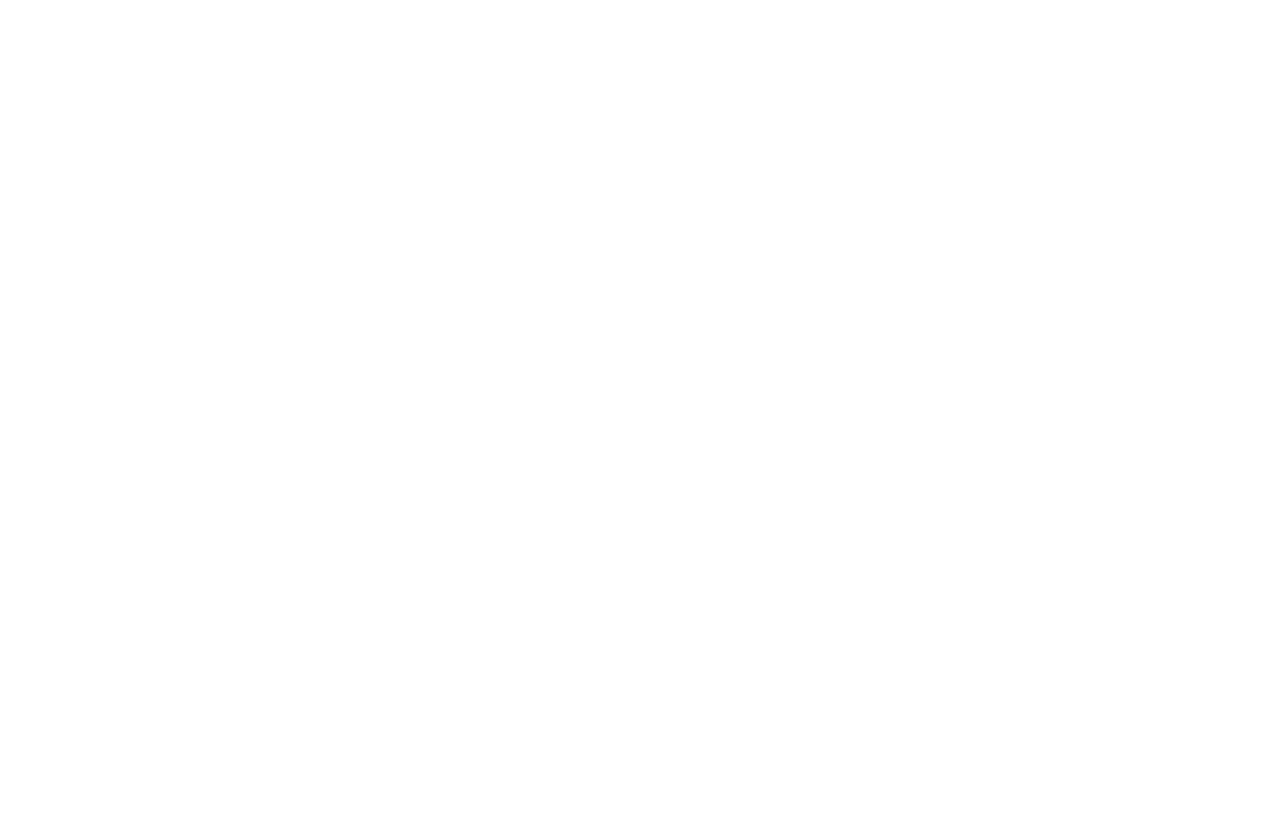
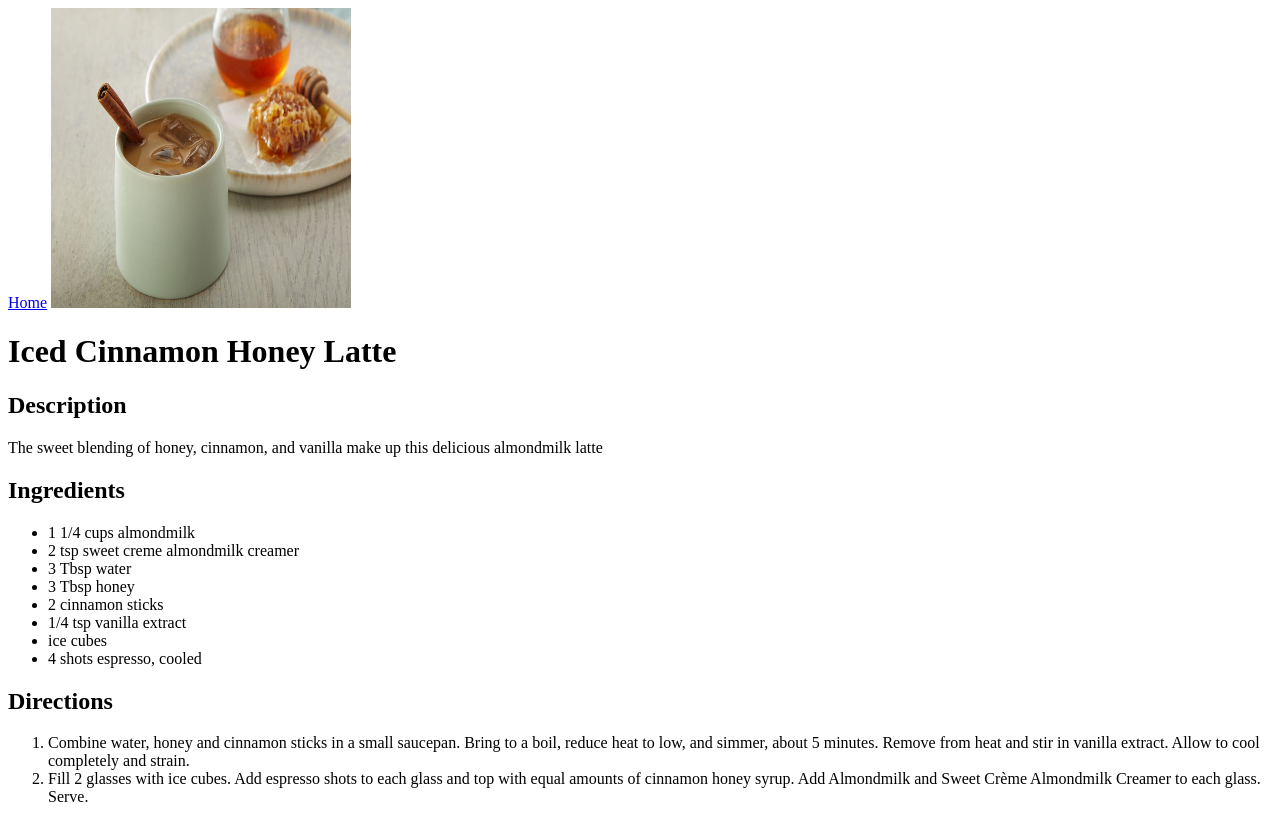
Before and after one commit to incredi-yeti/odin-recipes, a plain HTML site: page recipes/iced-cinnamon-honey-latte.html in a window 1280 px wide. Before the commit the page ends 800 px from the top, so only its background shows below. Drawn offline with Linux system fonts and the light colour scheme.

Commit message:
added iced cinnamon honey latte recipe and added link to homepage

```diff
--- a/recipes/iced-cinnamon-honey-latte.html
+++ b/recipes/iced-cinnamon-honey-latte.html
@@ -0,0 +1,31 @@
+<!DOCTYPE html>
+<html lang="en">
+<head>
+    <meta charset="UTF-8">
+    <meta name="viewport" content="width=device-width, initial-scale=1.0">
+    <title>Iced Cinnamon Honey Latte</title>
+</head>
+<body>
+    <a href="../index.html">Home</a>
+    <img src="../images/honey-cinnamon-latte.jpg" alt="iced latte" height="300" width="300">
+    <h1>Iced Cinnamon Honey Latte</h1>
+        <h2>Description</h2>
+            <p>The sweet blending of honey, cinnamon, and vanilla make up this delicious almondmilk latte</p>
+        <h2>Ingredients</h2>
+            <ul>
+                <li>1 1/4 cups almondmilk</li>
+                <li>2 tsp sweet creme almondmilk creamer</li>
+                <li>3 Tbsp water</li>
+                <li>3 Tbsp honey</li>
+                <li>2 cinnamon sticks</li>
+                <li>1/4 tsp vanilla extract</li>
+                <li>ice cubes</li>
+                <li>4 shots espresso, cooled</li>
+            </ul>
+        <h2>Directions</h2>
+            <ol>
+                <li>Combine water, honey and cinnamon sticks in a small saucepan. Bring to a boil, reduce heat to low, and simmer, about 5 minutes. Remove from heat and stir in vanilla extract. Allow to cool completely and strain. </li>
+                <li> Fill 2 glasses with ice cubes. Add espresso shots to each glass and top with equal amounts of cinnamon honey syrup. Add Almondmilk and Sweet Crème Almondmilk Creamer to each glass. Serve. </li>
+            </ol>
+</body>
+</html>
```
Also changed, not shown: index.html (+1 -0 lines), images/honey-cinnamon-latte.jpg (added).
